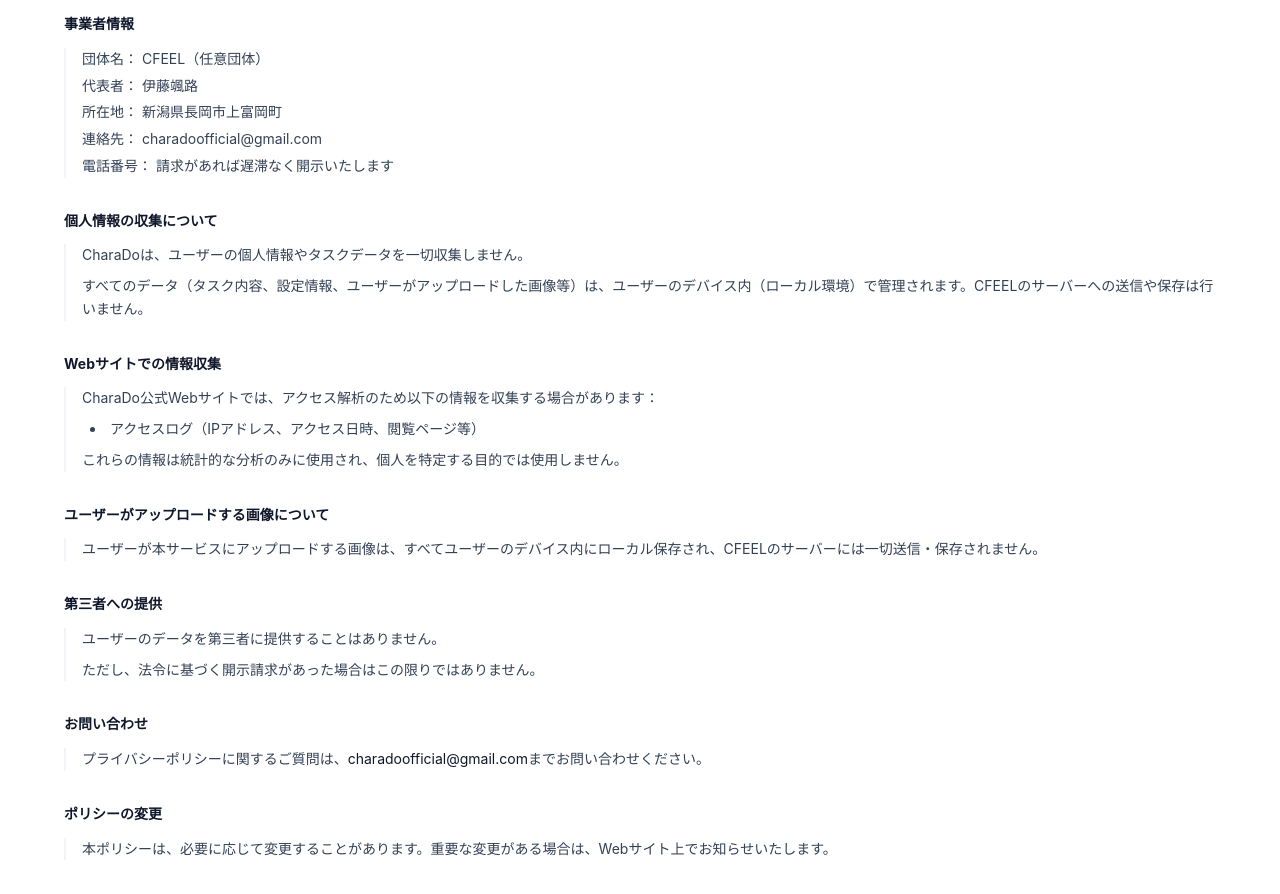
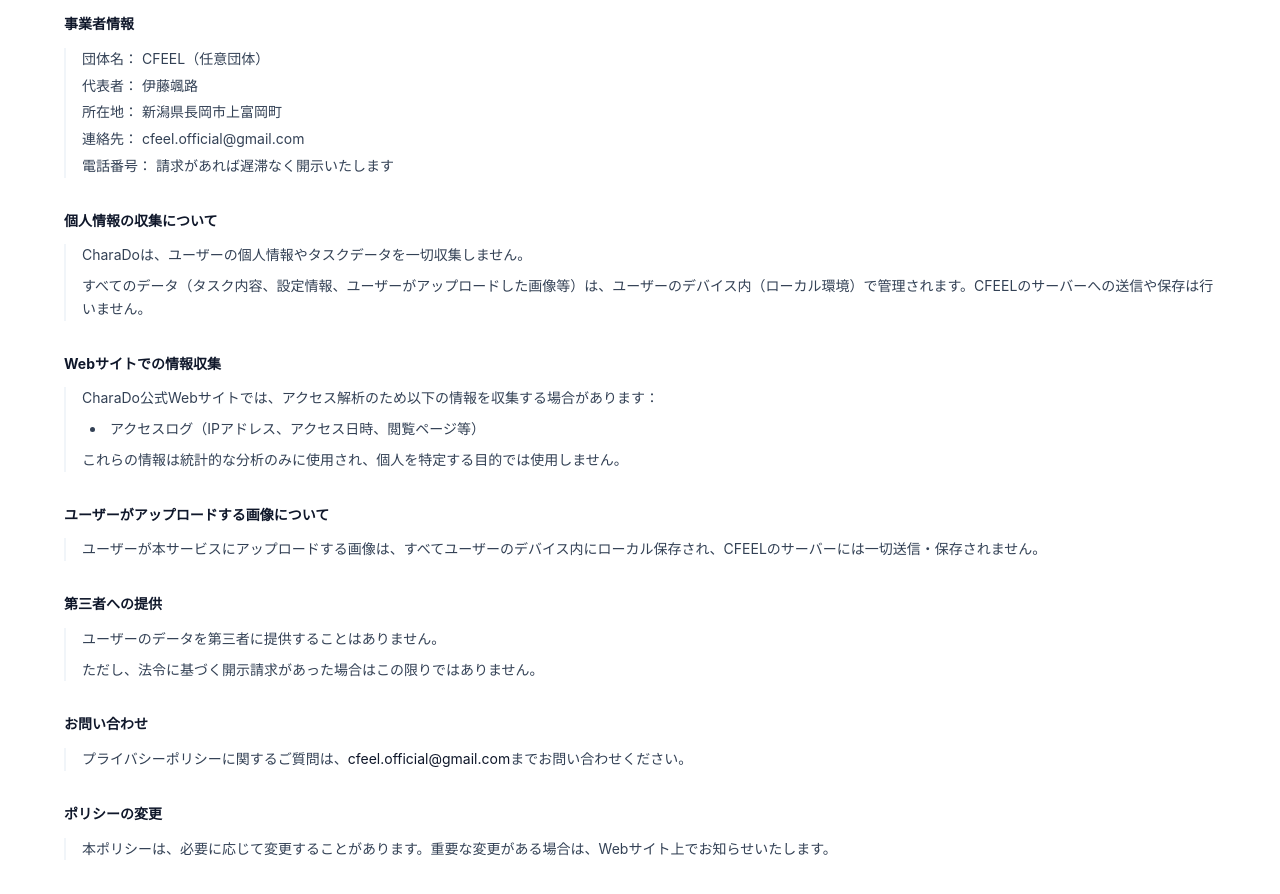
Before and after one commit to CharaDo-Official/cfeel-web, a React (Vite) app: page /aboutus/privacy in a window 1280 px wide. Shown: the part 240-1134 px from the top of the page. Built offline with nearby package versions, Linux system fonts and the light colour scheme.

Commit message:
プライバシーポリシーのメールアドレスを変更

```diff
--- a/src/pages/aboutus/Privacy.tsx
+++ b/src/pages/aboutus/Privacy.tsx
@@ -15,7 +15,7 @@ export const Privacy: React.FC = () => {
 					<p>団体名： CFEEL（任意団体）</p>
 					<p>代表者： 伊藤颯路</p>
 					<p>所在地： 新潟県長岡市上富岡町</p>
-					<p>連絡先： charadoofficial@gmail.com</p>
+					<p>連絡先： cfeel.official@gmail.com</p>
 					<p>電話番号： 請求があれば遅滞なく開示いたします</p>
 				</div>
 			</div>
@@ -62,7 +62,7 @@ export const Privacy: React.FC = () => {
 			<div>
 				<h2 className="font-bold text-slate-900 mb-3">お問い合わせ</h2>
 				<div className="pl-4 border-l-2 border-slate-100 space-y-2">
-					<p>プライバシーポリシーに関するご質問は、<a href="mailto:charadoofficial@gmail.com" className="text-primary hover:underline">charadoofficial@gmail.com</a>までお問い合わせください。</p>
+					<p>プライバシーポリシーに関するご質問は、<a href="mailto:cfeel.official@gmail.com" className="text-primary hover:underline">cfeel.official@gmail.com</a>までお問い合わせください。</p>
 				</div>
 			</div>
 
```
